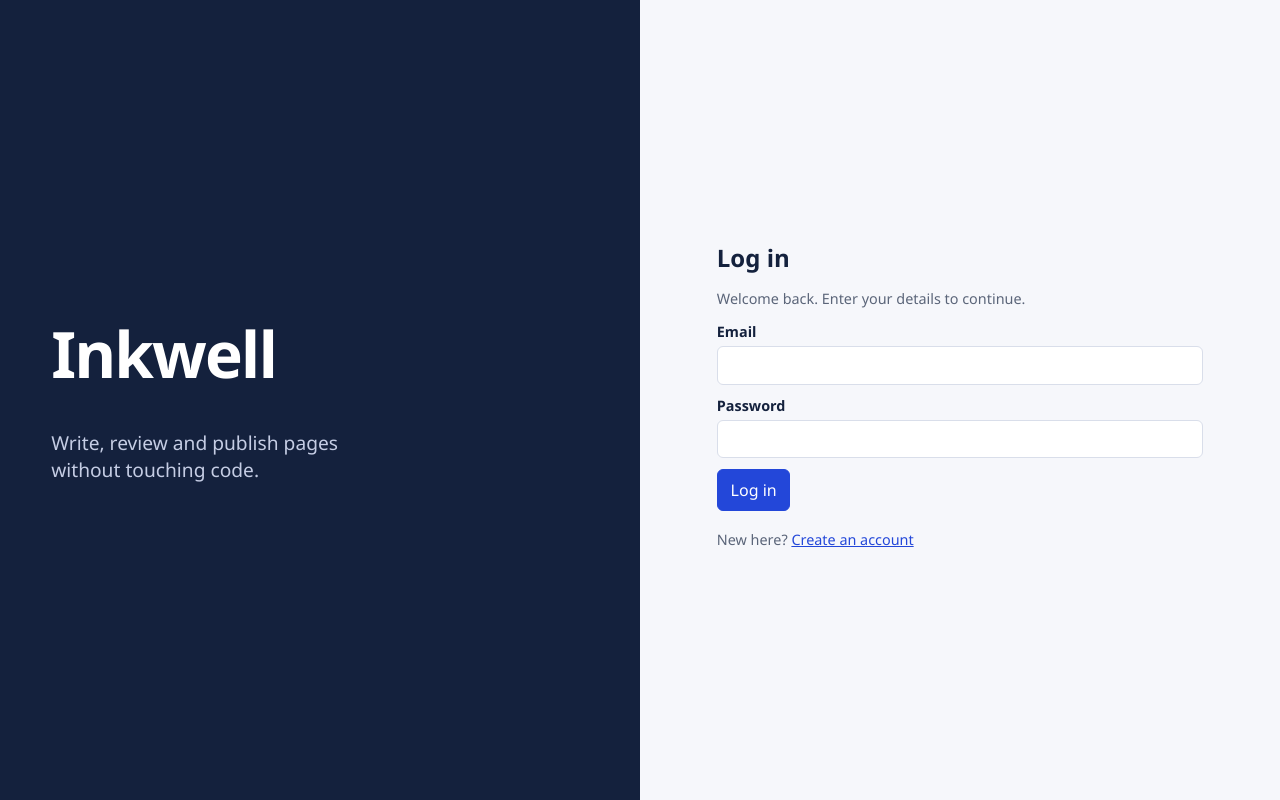
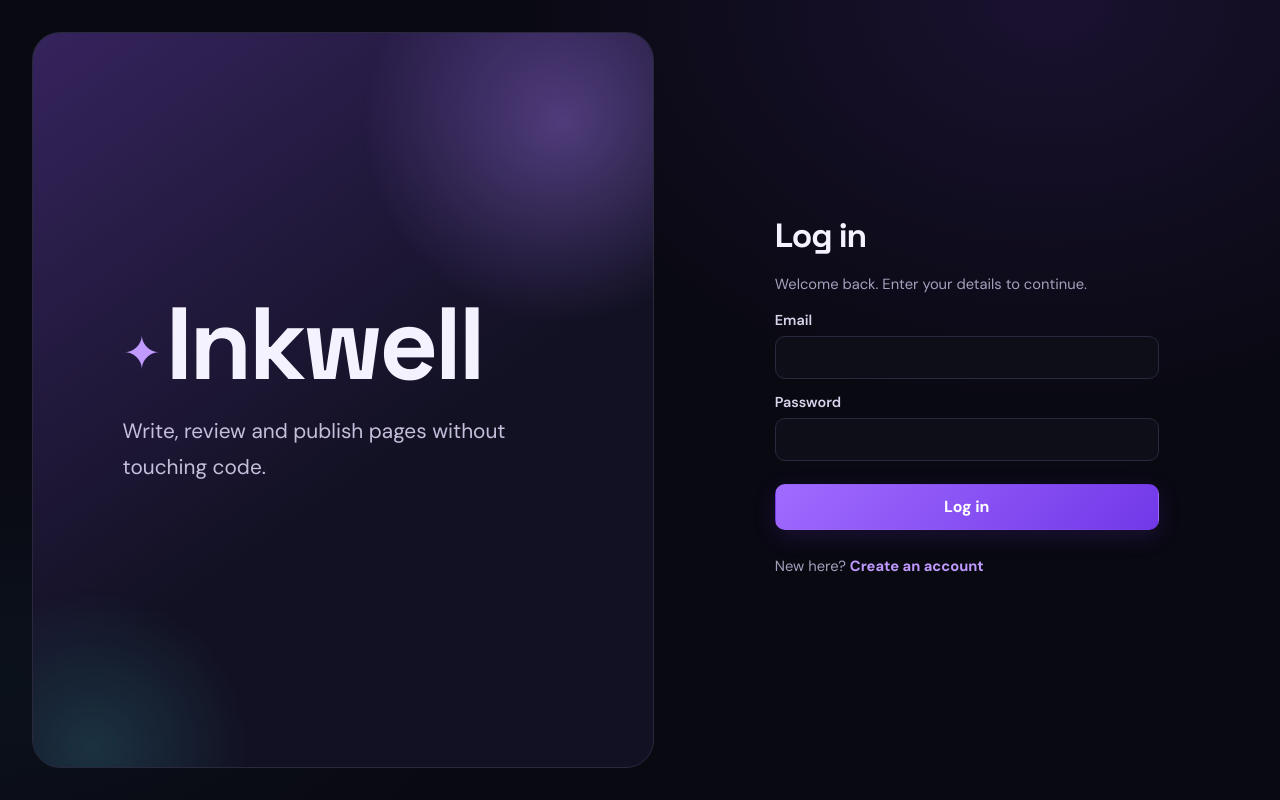
Before and after one commit to Anujjojo28/Inkwell, a React (Vite) app: page / in a window 1280 px wide. Built offline with nearby package versions, Linux system fonts and the light colour scheme.

Commit message:
Redesigned Inkwell website

```diff
--- a/src/App.jsx
+++ b/src/App.jsx
@@ -94,7 +94,7 @@ function Dashboard({ user }) {
 function Pages({ user, refresh }) {
   const [q, setQ] = useState(''), [st, setSt] = useState('all')
   const all = get('cms_pages', []), admin = user.role === 'admin'
- const pages = (admin ? all : all.filter(p => p.author === user.id || p.status === 'published')).filter(p => (st === 'all' || p.status === st) && p.title.toLowerCase().includes(q.toLowerCase()))
+  const pages = (admin ? all : all.filter(p => p.author === user.id || p.status === 'published')).filter(p => (st === 'all' || p.status === st) && p.title.toLowerCase().includes(q.toLowerCase()))
   const setStatus = (id, status) => { put('cms_pages', all.map(p => p.id === id ? { ...p, status } : p)); refresh() }
   const del = id => { if (confirm('Delete this page permanently?')) { put('cms_pages', all.filter(p => p.id !== id)); refresh() } }
   return <><div className="row"><h2>{admin ? 'All pages' : 'My pages'}</h2><a className="btn" href="#/edit/new">New page</a></div>
--- a/src/styles.css
+++ b/src/styles.css
@@ -1,32 +1,217 @@
-:root{--ink:#14213d;--paper:#f6f7fb;--line:#d9deea;--accent:#2347d9;--amber:#c98a00;--ok:#16794c;--bad:#b3261e;font-family:"Segoe UI",system-ui,sans-serif;color:var(--ink)}
-*{box-sizing:border-box}body{margin:0;background:var(--paper)}h1,h2,h3{margin:.2em 0}a{color:var(--accent)}
-.muted{color:#5b6579;font-size:.9rem}.err{color:var(--bad);font-weight:600}
-input,select,textarea,button,.btn{font:inherit;padding:.55rem .8rem;border-radius:6px;border:1px solid var(--line);background:#fff;color:var(--ink)}
-textarea{min-height:80px;width:100%}label{display:grid;gap:.3rem;font-weight:600;font-size:.9rem;margin:.7rem 0}
-button,.btn{background:var(--accent);color:#fff;border-color:var(--accent);cursor:pointer;text-decoration:none;display:inline-block}
-button.ghost,.btn.ghost{background:#fff;color:var(--ink);border-color:var(--line)}button.danger{background:#fff;color:var(--bad);border-color:var(--bad)}
-.sm{padding:.3rem .6rem;font-size:.85rem}:focus-visible{outline:3px solid #ffb703;outline-offset:2px}
-.auth{display:grid;grid-template-columns:1fr 1fr;min-height:100vh}.auth-art{background:var(--ink);color:#fff;padding:12vh 8%;display:flex;flex-direction:column;justify-content:center}
-.auth-art h1{font-size:4rem;letter-spacing:-.03em}.auth-art p{font-size:1.2rem;max-width:30ch;color:#c5cde4}
-.auth-card{padding:10vh 12%;align-self:center}.auth-card.solo{max-width:420px;margin:15vh auto}.foot{margin-top:1.2rem}
-.shell{display:grid;grid-template-columns:230px 1fr;min-height:100vh}aside{background:var(--ink);color:#fff;padding:1.2rem;display:flex;flex-direction:column;gap:1rem}
-.brand{font-size:1.6rem;letter-spacing:-.02em}nav{display:flex;flex-direction:column;gap:.3rem;flex:1}
-nav a{color:#c5cde4;text-decoration:none;padding:.55rem .7rem;border-radius:6px}nav a.on,nav a:hover{background:#243659;color:#fff}
-.me{display:grid;gap:.5rem}.me .ghost{background:transparent;color:#fff;border-color:#4a5b82}
-main{padding:2rem;min-width:0}.row{display:flex;align-items:center;justify-content:space-between;gap:.8rem;flex-wrap:wrap}.tools{justify-content:flex-start;margin:1rem 0}.acts{justify-content:flex-start}
-.pill{font-size:.75rem;padding:.15rem .55rem;border-radius:99px;background:#e6eaf5;width:fit-content}
-.pill.published,.pill.admin{background:#d9f2e6;color:var(--ok)}.pill.pending{background:#fff0c9;color:var(--amber)}.pill.rejected{background:#fde2e0;color:var(--bad)}
-.stats{display:grid;grid-template-columns:repeat(auto-fit,minmax(150px,1fr));gap:1rem;margin:1rem 0 2rem}
-.stat{background:#fff;border:1px solid var(--line);border-left:5px solid var(--accent);border-radius:8px;padding:1rem;display:grid}.stat b{font-size:2rem}
-.chart{display:grid;gap:.5rem;background:#fff;border:1px solid var(--line);border-radius:8px;padding:1rem}
-.bar{display:grid;grid-template-columns:160px 1fr 40px;align-items:center;gap:.6rem}.bar i{height:14px;background:var(--accent);border-radius:3px;min-width:2px}
-.cards{display:grid;grid-template-columns:repeat(auto-fill,minmax(260px,1fr));gap:1rem}.card{background:#fff;border:1px solid var(--line);border-radius:8px;padding:1rem;display:grid;gap:.3rem}
-.editor{display:grid;grid-template-columns:150px 1fr 280px;gap:1rem;align-items:start;margin-top:1rem}
-.palette,.side,.canvas{background:#fff;border:1px solid var(--line);border-radius:8px;padding:1rem}
-.chip{padding:.6rem;border:1px dashed var(--accent);border-radius:6px;margin:.5rem 0;cursor:grab;background:#eef2ff}
-.canvas{min-height:320px}.empty{border:2px dashed var(--line);padding:2rem;text-align:center}
-.blk{display:grid;grid-template-columns:90px 1fr auto;gap:.6rem;align-items:start;padding:.5rem;border:1px solid var(--line);border-radius:6px;margin:.5rem 0;cursor:grab}.grip{font-size:.8rem;color:#5b6579;padding-top:.6rem}
-.seo{background:var(--paper);border-radius:6px;padding:.7rem;display:grid;gap:.3rem}
-.preview{padding:2rem;max-width:720px;margin:1rem auto;border-radius:8px}.preview img{max-width:100%}.preview .cta{display:inline-block;padding:.6rem 1.2rem;border-radius:6px;background:var(--accent);color:#fff;text-decoration:none}
-.t-classic{background:#fff;font-family:Georgia,serif;border:1px solid var(--line)}.t-modern{background:#eef2ff;border-left:8px solid var(--accent)}.t-dark{background:#14213d;color:#fff}
-@media(max-width:900px){.auth,.shell,.editor{grid-template-columns:1fr}.auth-art{padding:2rem}.bar{grid-template-columns:100px 1fr 30px}}
+@import url('https://fonts.googleapis.com/css2?family=DM+Sans:wght@400;500;600;700&family=Space+Grotesk:wght@500;600;700&display=swap');
+
+:root {
+  color-scheme: dark;
+  --ink: #f4f2ff;
+  --paper: #090912;
+  --panel: #12121f;
+  --panel-2: #18182a;
+  --line: #29283d;
+  --muted: #a3a0bd;
+  --accent: #9664ff;
+  --accent-2: #c09aff;
+  --amber: #f2bd62;
+  --ok: #55d6a1;
+  --bad: #ff777f;
+  font-family: 'DM Sans', system-ui, sans-serif;
+  color: var(--ink);
+  background: var(--paper);
+  font-synthesis: none;
+  text-rendering: optimizeLegibility;
+}
+
+* { box-sizing: border-box; }
+html { min-width: 320px; background: var(--paper); }
+body {
+  margin: 0;
+  min-height: 100vh;
+  background:
+    radial-gradient(ellipse at 82% 0%, rgba(116, 62, 205, .16), transparent 34rem),
+    radial-gradient(ellipse at 0% 85%, rgba(35, 105, 116, .09), transparent 30rem),
+    var(--paper);
+  color: var(--ink);
+}
+h1, h2, h3, .brand { font-family: 'Space Grotesk', 'DM Sans', sans-serif; letter-spacing: -.035em; }
+h1, h2, h3 { margin: .2em 0; }
+h2 { font-size: clamp(1.65rem, 3vw, 2.2rem); }
+h3 { font-size: 1.15rem; }
+a { color: var(--accent-2); }
+::selection { background: rgba(150, 100, 255, .35); }
+
+.muted { color: var(--muted); font-size: .92rem; line-height: 1.65; }
+.err { color: var(--bad); font-weight: 600; }
+input, select, textarea, button, .btn {
+  width: auto;
+  font: inherit;
+  padding: .72rem .9rem;
+  border-radius: 10px;
+  border: 1px solid var(--line);
+  background: #0e0e19;
+  color: var(--ink);
+  transition: border-color .2s, background .2s, box-shadow .2s, transform .2s;
+}
+input, select, textarea { width: 100%; }
+input::placeholder, textarea::placeholder { color: #77748e; }
+input:focus, select:focus, textarea:focus { outline: none; border-color: var(--accent); box-shadow: 0 0 0 3px rgba(150, 100, 255, .14); }
+textarea { min-height: 100px; resize: vertical; }
+label { display: grid; gap: .45rem; font-weight: 600; font-size: .9rem; margin: .9rem 0; color: #d9d5ec; }
+button, .btn {
+  background: linear-gradient(135deg, #a06bff, #7138e8);
+  color: #fff;
+  border-color: transparent;
+  cursor: pointer;
+  text-decoration: none;
+  display: inline-flex;
+  align-items: center;
+  justify-content: center;
+  gap: .4rem;
+  font-weight: 700;
+  box-shadow: 0 7px 22px rgba(112, 56, 232, .17);
+}
+button:hover, .btn:hover { transform: translateY(-2px); box-shadow: 0 10px 28px rgba(112, 56, 232, .28); }
+button.ghost, .btn.ghost { background: #171625; color: #e9e5fb; border-color: var(--line); box-shadow: none; }
+button.danger { background: rgba(255, 119, 127, .1); color: #ff9da3; border-color: rgba(255, 119, 127, .3); box-shadow: none; }
+.sm { padding: .48rem .72rem; font-size: .82rem; border-radius: 8px; }
+:focus-visible { outline: 3px solid #c09aff; outline-offset: 3px; }
+
+/* Login and signup */
+.auth { display: grid; grid-template-columns: minmax(0, 1.05fr) minmax(360px, .95fr); min-height: 100vh; align-items: stretch; padding: 2rem; gap: 2rem; }
+.auth-art {
+  position: relative;
+  overflow: hidden;
+  isolation: isolate;
+  border: 1px solid var(--line);
+  border-radius: 28px;
+  padding: clamp(2rem, 7vw, 6rem);
+  display: flex;
+  flex-direction: column;
+  justify-content: center;
+  background: linear-gradient(145deg, rgba(104, 61, 181, .42), rgba(18, 17, 35, .94) 58%), #11111e;
+}
+.auth-art::before, .auth-art::after { content: ''; position: absolute; z-index: -1; border-radius: 50%; filter: blur(2px); }
+.auth-art::before { width: 420px; height: 420px; right: -120px; top: -120px; background: radial-gradient(circle, rgba(174, 130, 255, .35), transparent 68%); }
+.auth-art::after { width: 320px; height: 320px; left: -100px; bottom: -140px; background: radial-gradient(circle, rgba(66, 184, 190, .2), transparent 70%); }
+.auth-art h1 { font-size: clamp(3.5rem, 8vw, 6.5rem); line-height: .95; margin: 0; }
+.auth-art h1::before { content: '✦ '; color: var(--accent-2); font-size: .45em; vertical-align: middle; }
+.auth-art p { max-width: 34ch; color: #c5bfdc; font-size: clamp(1.05rem, 2vw, 1.3rem); line-height: 1.7; }
+.auth-card { width: min(100%, 480px); padding: clamp(1.5rem, 4vw, 3rem); align-self: center; justify-self: center; }
+.auth-card h2 { font-size: 2.1rem; }
+.auth-card > button { width: 100%; margin-top: .5rem; }
+.auth-card.solo { max-width: 460px; margin: 15vh auto; padding: 2rem; border: 1px solid var(--line); border-radius: 20px; background: var(--panel); }
+.foot { margin-top: 1.5rem; }
+.foot a { font-weight: 700; text-decoration: none; }
+
+/* Main application layout */
+.shell { display: grid; grid-template-columns: 250px minmax(0, 1fr); min-height: 100vh; }
+aside {
+  position: sticky;
+  top: 0;
+  height: 100vh;
+  padding: 1.6rem 1.2rem;
+  display: flex;
+  flex-direction: column;
+  gap: 1.6rem;
+  background: rgba(14, 13, 24, .94);
+  border-right: 1px solid var(--line);
+  backdrop-filter: blur(18px);
+}
+.brand { margin: .2rem .45rem 1rem; font-size: 1.85rem; letter-spacing: -.06em; }
+.brand::before { content: '✦'; color: var(--accent-2); margin-right: .5rem; font-size: .8em; }
+nav { display: flex; flex-direction: column; gap: .45rem; flex: 1; }
+nav a { color: #aaa6c1; text-decoration: none; padding: .85rem 1rem; border: 1px solid transparent; border-radius: 11px; font-weight: 600; transition: .2s ease; }
+nav a::before { content: '↗'; color: #77718f; margin-right: .75rem; }
+nav a.on, nav a:hover { background: linear-gradient(100deg, rgba(150, 100, 255, .2), rgba(150, 100, 255, .06)); border-color: rgba(150, 100, 255, .22); color: #fff; }
+nav a.on::before, nav a:hover::before { color: var(--accent-2); }
+.me { display: grid; gap: .55rem; padding: 1rem; background: var(--panel); border: 1px solid var(--line); border-radius: 14px; }
+.me b { overflow-wrap: anywhere; }
+.me .ghost { width: 100%; background: transparent; color: #d6d1e8; border-color: var(--line); }
+main { min-width: 0; padding: clamp(1.4rem, 4vw, 3.5rem); max-width: 1600px; width: 100%; margin: 0 auto; }
+main > h2 { margin-bottom: 1.4rem; }
+.row { display: flex; align-items: center; justify-content: space-between; gap: .8rem; flex-wrap: wrap; }
+.tools { justify-content: flex-start; margin: 1.4rem 0; }
+.tools input { max-width: 380px; }
+.tools select { width: auto; min-width: 150px; text-transform: capitalize; }
+.acts { justify-content: flex-start; }
+
+/* Status labels, stats and analytics */
+.pill { display: inline-flex; align-items: center; width: fit-content; font-size: .73rem; font-weight: 800; letter-spacing: .04em; text-transform: uppercase; padding: .32rem .65rem; border-radius: 99px; background: #252438; color: #c7c1df; }
+.pill.published, .pill.admin { background: rgba(85, 214, 161, .13); color: var(--ok); }
+.pill.pending { background: rgba(242, 189, 98, .13); color: var(--amber); }
+.pill.rejected { background: rgba(255, 119, 127, .13); color: var(--bad); }
+.stats { display: grid; grid-template-columns: repeat(auto-fit, minmax(190px, 1fr)); gap: 1rem; margin: 1.5rem 0 2.5rem; }
+.stat { position: relative; overflow: hidden; background: linear-gradient(145deg, #19182a, #11111d); border: 1px solid var(--line); border-radius: 17px; padding: 1.35rem; display: grid; gap: .4rem; min-height: 125px; }
+.stat::after { content: ''; position: absolute; width: 110px; height: 110px; right: -35px; top: -45px; border-radius: 50%; background: rgba(150, 100, 255, .15); filter: blur(2px); }
+.stat b { font-family: 'Space Grotesk', sans-serif; font-size: 2.25rem; line-height: 1; color: #c5a7ff; }
+.stat span { color: var(--muted); font-weight: 600; font-size: .9rem; }
+.chart { display: grid; gap: .85rem; background: var(--panel); border: 1px solid var(--line); border-radius: 17px; padding: 1.3rem; }
+.bar { display: grid; grid-template-columns: minmax(100px, 180px) 1fr 40px; align-items: center; gap: .8rem; color: #d8d3e8; font-size: .9rem; }
+.bar i { height: 10px; background: linear-gradient(90deg, #7542db, #c09aff); border-radius: 99px; min-width: 3px; box-shadow: 0 0 14px rgba(150, 100, 255, .25); }
+.bar em { color: var(--muted); font-style: normal; text-align: right; }
+
+/* Content cards */
+.cards { display: grid; grid-template-columns: repeat(auto-fill, minmax(260px, 1fr)); gap: 1rem; }
+.card { position: relative; display: grid; align-content: start; gap: .7rem; min-width: 0; padding: 1.25rem; background: linear-gradient(145deg, #191827, #11111c); border: 1px solid var(--line); border-radius: 17px; transition: transform .22s, border-color .22s, box-shadow .22s; }
+.card:hover { transform: translateY(-4px); border-color: rgba(172, 132, 255, .55); box-shadow: 0 14px 34px rgba(0, 0, 0, .22), 0 0 24px rgba(130, 80, 230, .08); }
+.card h3 { font-size: 1.25rem; overflow-wrap: anywhere; }
+.card .muted { margin: 0; }
+.card .acts { margin-top: .35rem; }
+
+/* Page editor */
+.editor { display: grid; grid-template-columns: 170px minmax(0, 1fr) 285px; gap: 1rem; align-items: start; margin-top: 1.2rem; }
+.palette, .side, .canvas { min-width: 0; background: rgba(18, 18, 31, .94); border: 1px solid var(--line); border-radius: 16px; padding: 1.1rem; }
+.palette, .side { position: sticky; top: 1rem; }
+.palette h3, .side h3 { margin-bottom: .6rem; }
+.chip { padding: .8rem; border: 1px dashed rgba(170, 130, 255, .55); border-radius: 10px; margin: .65rem 0; cursor: grab; background: rgba(150, 100, 255, .09); color: #d8c8ff; font-weight: 600; transition: .2s; }
+.chip:hover { background: rgba(150, 100, 255, .18); border-style: solid; }
+.canvas { min-height: 440px; }
+.empty { border: 1px dashed #51476d; border-radius: 12px; padding: 2.5rem 1rem; text-align: center; background: rgba(150, 100, 255, .04); }
+.blk { display: grid; grid-template-columns: 90px minmax(0, 1fr) auto; gap: .6rem; align-items: start; padding: .7rem; background: #0e0e19; border: 1px solid var(--line); border-radius: 11px; margin: .65rem 0; cursor: grab; }
+.grip { font-size: .78rem; color: var(--accent-2); font-weight: 700; padding-top: .7rem; }
+.canvas > h3 { margin-top: 1.8rem; padding-top: 1rem; border-top: 1px solid var(--line); }
+.seo { background: rgba(150, 100, 255, .08); border: 1px solid rgba(150, 100, 255, .18); border-radius: 11px; padding: .9rem; display: grid; gap: .4rem; }
+.seo b { color: #c5a7ff; }
+.seo small { color: var(--muted); line-height: 1.5; }
+
+/* Published article preview */
+.preview { padding: clamp(1.5rem, 5vw, 3.5rem); max-width: 820px; min-height: 60vh; margin: 2rem auto; border-radius: 18px; line-height: 1.8; overflow-wrap: anywhere; }
+.preview h1 { font-size: clamp(2rem, 5vw, 3.4rem); line-height: 1.12; }
+.preview p { color: inherit; opacity: .86; font-size: 1.08rem; }
+.preview img { max-width: 100%; height: auto; border-radius: 14px; display: block; margin: 1.5rem auto; }
+.preview .cta { display: inline-flex; padding: .7rem 1.15rem; border-radius: 10px; background: linear-gradient(135deg, #a06bff, #7138e8); color: #fff; text-decoration: none; font-weight: 700; }
+.t-classic { background: #f7f3ec; color: #29221d; font-family: Georgia, serif; border: 1px solid #e5ddd0; }
+.t-modern { background: linear-gradient(145deg, #17152a, #11111d); color: #f4f2ff; border: 1px solid var(--line); border-top: 3px solid var(--accent); }
+.t-dark { background: #080810; color: #f4f2ff; border: 1px solid #30264b; }
+
+@media (max-width: 1050px) {
+  .editor { grid-template-columns: 150px minmax(0, 1fr); }
+  .side { position: static; grid-column: 1 / -1; }
+}
+@media (max-width: 760px) {
+  .auth { grid-template-columns: 1fr; padding: 1rem; gap: .5rem; }
+  .auth-art { min-height: 260px; padding: 2rem; border-radius: 20px; }
+  .auth-art h1 { font-size: 3.5rem; }
+  .auth-card { padding: 2rem .5rem; }
+  .shell { grid-template-columns: 1fr; }
+  aside { position: static; height: auto; padding: 1rem; border-right: 0; border-bottom: 1px solid var(--line); gap: .7rem; }
+  .brand { margin: 0 .3rem; }
+  nav { flex-direction: row; flex-wrap: wrap; }
+  nav a { padding: .65rem .8rem; font-size: .88rem; }
+  nav a::before { display: none; }
+  .me { grid-template-columns: 1fr auto; align-items: center; }
+  .me .pill { grid-column: 1; }
+  .me .ghost { grid-column: 2; grid-row: 1 / span 2; }
+  main { padding: 1.25rem; }
+  .editor { grid-template-columns: 1fr; }
+  .palette, .side { position: static; }
+  .palette { display: block; }
+  .blk { grid-template-columns: 1fr; }
+  .grip { padding-top: 0; }
+}
+@media (max-width: 440px) {
+  .stats { grid-template-columns: repeat(2, minmax(0, 1fr)); }
+  .stat { padding: 1rem; min-height: 110px; }
+  .stat b { font-size: 1.8rem; }
+  .cards { grid-template-columns: 1fr; }
+  .bar { grid-template-columns: 90px 1fr 28px; gap: .45rem; font-size: .78rem; }
+  .tools input, .tools select { max-width: 100%; width: 100%; }
+}
```
